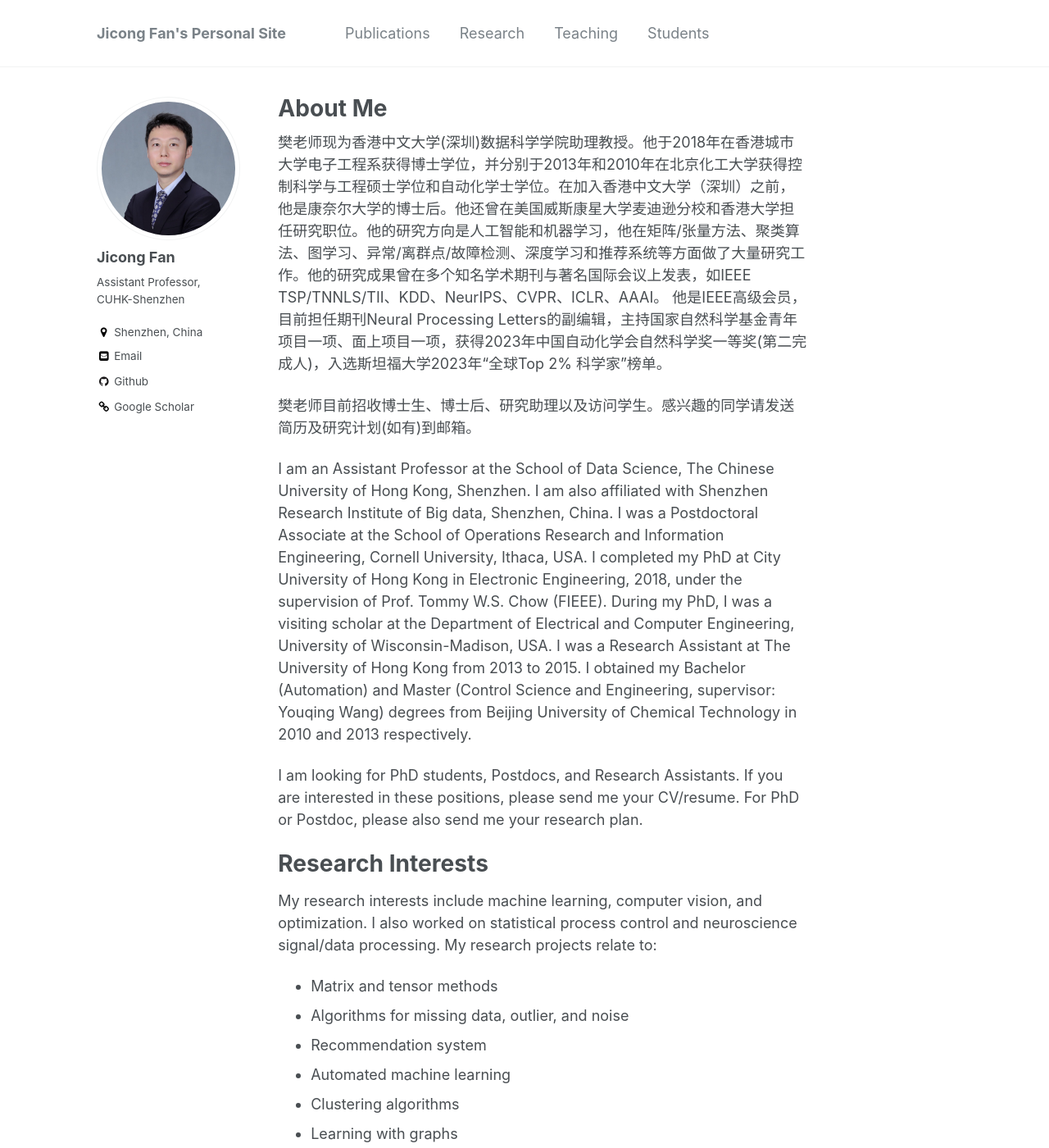
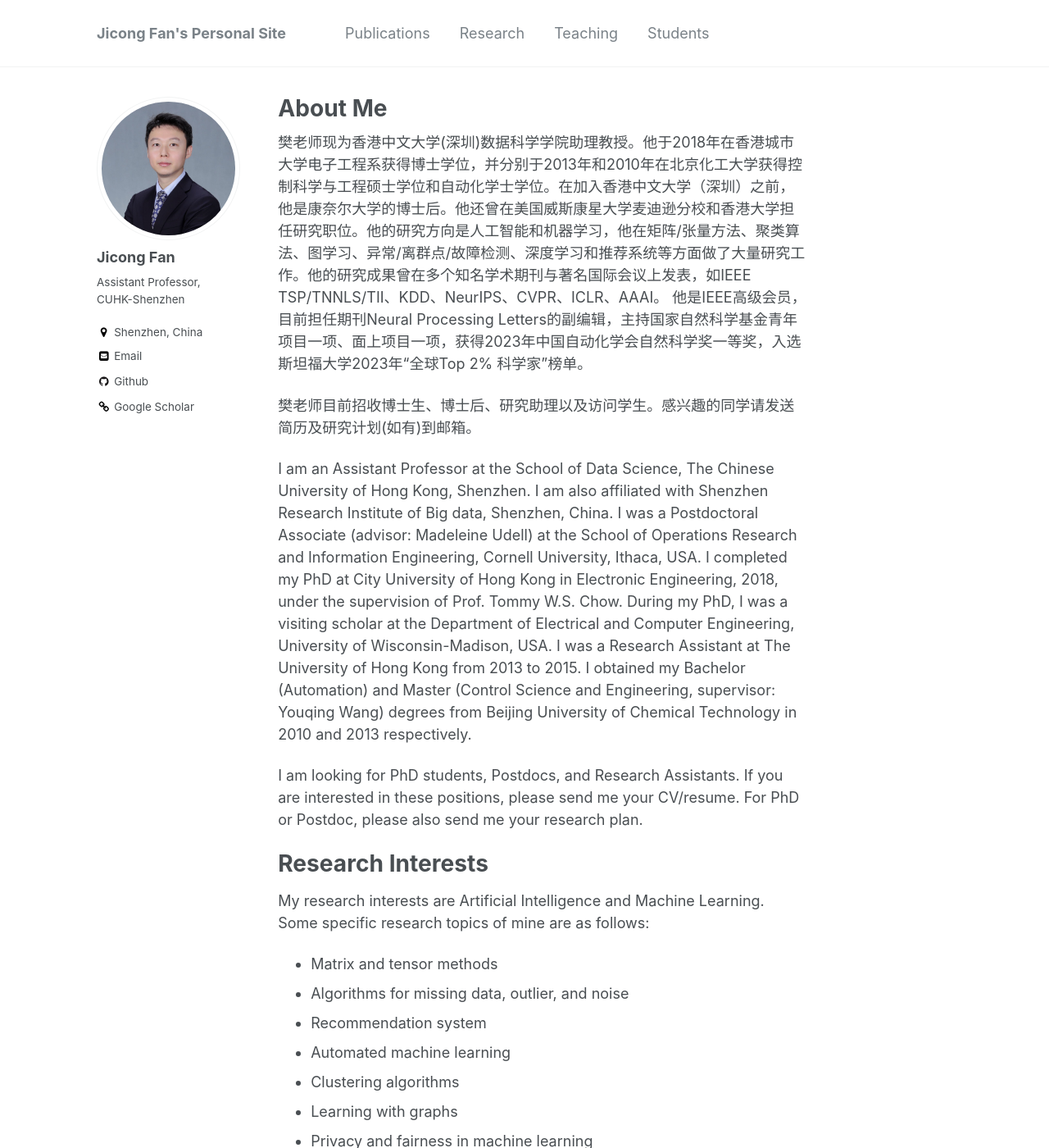
Before and after one commit to jicongfan/jicongfan.github.io, a Jekyll site: the page built from _pages/about.md, in a window 1280 px wide and 1400 px high. Shown: the whole window at 82% size. Built offline with Jekyll 4.4.1, drawn with Linux system fonts in a browser that asks for light colours; some of the changed text lies outside the part shown.

Commit message:
Update about.md

```diff
--- a/_pages/about.md
+++ b/_pages/about.md
@@ -8,40 +8,39 @@
   - /about.html
 ---
 
-樊老师现为香港中文大学(深圳)数据科学学院助理教授。他于2018年在香港城市大学电子工程系获得博士学位，并分别于2013年和2010年在北京化工大学获得控制科学与工程硕士学位和自动化学士学位。在加入香港中文大学（深圳）之前，他是康奈尔大学的博士后。他还曾在美国威斯康星大学麦迪逊分校和香港大学担任研究职位。他的研究方向是人工智能和机器学习，他在矩阵/张量方法、聚类算法、图学习、异常/离群点/故障检测、深度学习和推荐系统等方面做了大量研究工作。他的研究成果曾在多个知名学术期刊与著名国际会议上发表，如IEEE TSP/TNNLS/TII、KDD、NeurIPS、CVPR、ICLR、AAAI。 他是IEEE高级会员，目前担任期刊Neural Processing Letters的副编辑，主持国家自然科学基金青年项目一项、面上项目一项，获得2023年中国自动化学会自然科学奖一等奖(第二完成人)，入选斯坦福大学2023年“全球Top 2% 科学家”榜单。
+樊老师现为香港中文大学(深圳)数据科学学院助理教授。他于2018年在香港城市大学电子工程系获得博士学位，并分别于2013年和2010年在北京化工大学获得控制科学与工程硕士学位和自动化学士学位。在加入香港中文大学（深圳）之前，他是康奈尔大学的博士后。他还曾在美国威斯康星大学麦迪逊分校和香港大学担任研究职位。他的研究方向是人工智能和机器学习，他在矩阵/张量方法、聚类算法、图学习、异常/离群点/故障检测、深度学习和推荐系统等方面做了大量研究工作。他的研究成果曾在多个知名学术期刊与著名国际会议上发表，如IEEE TSP/TNNLS/TII、KDD、NeurIPS、CVPR、ICLR、AAAI。 他是IEEE高级会员，目前担任期刊Neural Processing Letters的副编辑，主持国家自然科学基金青年项目一项、面上项目一项，获得2023年中国自动化学会自然科学奖一等奖，入选斯坦福大学2023年“全球Top 2% 科学家”榜单。
 
 樊老师目前招收博士生、博士后、研究助理以及访问学生。感兴趣的同学请发送简历及研究计划(如有)到邮箱。
 
-I am an Assistant Professor at the School of Data Science, The Chinese University of Hong Kong, Shenzhen. I am also affiliated with Shenzhen Research Institute of Big data, Shenzhen, China. I was a Postdoctoral Associate at the School of Operations Research and Information Engineering, Cornell University, Ithaca, USA. I completed my PhD at City University of Hong Kong in Electronic Engineering, 2018, under the supervision of Prof. Tommy W.S. Chow (FIEEE). During my PhD, I was a visiting scholar at the Department of Electrical and Computer Engineering, University of Wisconsin-Madison, USA. I was a Research Assistant at The University of Hong Kong from 2013 to 2015. I obtained my Bachelor (Automation) and Master (Control Science and Engineering, supervisor: Youqing Wang) degrees from Beijing University of Chemical Technology in 2010 and 2013 respectively.
+I am an Assistant Professor at the School of Data Science, The Chinese University of Hong Kong, Shenzhen. I am also affiliated with Shenzhen Research Institute of Big data, Shenzhen, China. I was a Postdoctoral Associate (advisor: Madeleine Udell) at the School of Operations Research and Information Engineering, Cornell University, Ithaca, USA. I completed my PhD at City University of Hong Kong in Electronic Engineering, 2018, under the supervision of Prof. Tommy W.S. Chow. During my PhD, I was a visiting scholar at the Department of Electrical and Computer Engineering, University of Wisconsin-Madison, USA. I was a Research Assistant at The University of Hong Kong from 2013 to 2015. I obtained my Bachelor (Automation) and Master (Control Science and Engineering, supervisor: Youqing Wang) degrees from Beijing University of Chemical Technology in 2010 and 2013 respectively.
 
 I am looking for PhD students, Postdocs, and Research Assistants. If you are interested in these positions, please send me your CV/resume. For PhD or Postdoc, please also send me your research plan.
 
 
 
-
-
 Research Interests
 ======
-My research interests include machine learning, computer vision, and optimization. I also worked on statistical process control and neuroscience signal/data processing. My research projects relate to:
+My research interests are Artificial Intelligence and Machine Learning. Some specific research topics of mine are as follows:
 * Matrix and tensor methods
 * Algorithms for missing data, outlier, and noise
 * Recommendation system
 * Automated machine learning
 * Clustering algorithms
 * Learning with graphs
+* Privacy and fairness in machine learning
 * Non-smooth optimization
 * Anomaly/novelty/fault detection
 * Process monitoring and fault diagnosis
 * Machine learning for bioinformatics and healthcare
 * EEG and fMRI signal processing
 
-See the examples in "Resarch" page.
+See the examples on the "Research" page.
 
 Selected Publications
 ======
 
-* Yunhe Zhang, Yan Sun, Jinyu Cai, <strong>Jicong Fan</strong>*. Deep Orthogonal Hypersphere Compression for Anomaly Detection. ICLR 2024 (Spotlight, 5% acceptance rate).
-* Yan Sun, <strong>Jicong Fan</strong>*. MMD Graph Kernel: Effective Metric Learning for Graphs via Maximum Mean Discrepancy. ICLR 2024 (Spotlight, 5% acceptance rate).
+* Yunhe Zhang, Yan Sun, Jinyu Cai, <strong>Jicong Fan</strong>*. Deep Orthogonal Hypersphere Compression for Anomaly Detection. ICLR 2024 (Spotlight, acceptance rate=5%).
+* Yan Sun, <strong>Jicong Fan</strong>*. MMD Graph Kernel: Effective Metric Learning for Graphs via Maximum Mean Discrepancy. ICLR 2024 (Spotlight, acceptance rate=5%).
 * <strong>Jicong Fan</strong>, Rui Chen, Zhao Zhang, Chris Ding. Neuron-Enhanced AutoEncoder Matrix Completion and Collaborative Filtering: Theory and Practice. ICLR 2024.
 * Ziheng Sun, Chris Ding, <strong>Jicong Fan</strong>*. Lovász Principle for Unsupervised Graph Representation Learning. NeurIPS 2023.
 * Zhihao Wu, Zhao Zhang, <strong>Jicong Fan</strong>*. Graph Convolutional Kernel Machine versus Graph Convolutional Networks. NeurIPS 2023.
```
